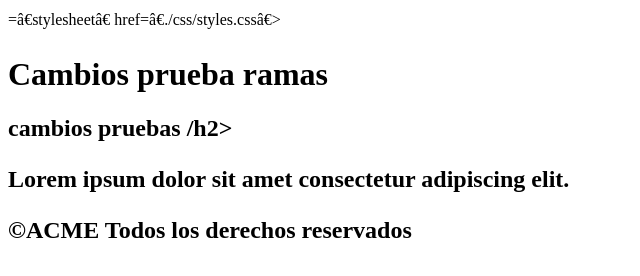
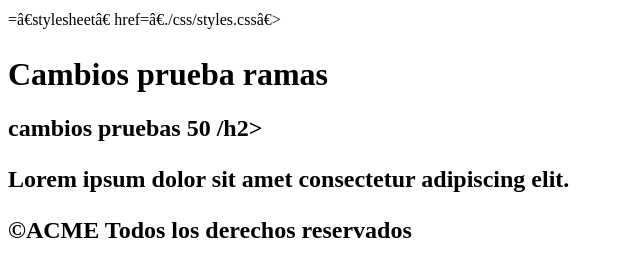
Before and after one commit to davidcarbajalred/practica1, a plain HTML site: page index.html in a window 1280 px wide. Shown: the full height of the page, 0-640 px from the left. Drawn offline with Linux system fonts and the light colour scheme; a script that the page names is missing.

Commit message:
cambios2

```diff
--- a/index.html
+++ b/index.html
@@ -8,7 +8,7 @@
 <link rel>=”stylesheet” href=”./css/styles.css”>
 </body>
    <h1> Cambios prueba ramas </h1>
-   <h2> cambios pruebas /h2>
+   <h2> cambios pruebas 50 /h2>
 <section>
         <p>Lorem ipsum dolor sit amet consectetur adipiscing elit.</p>
 </section
```
